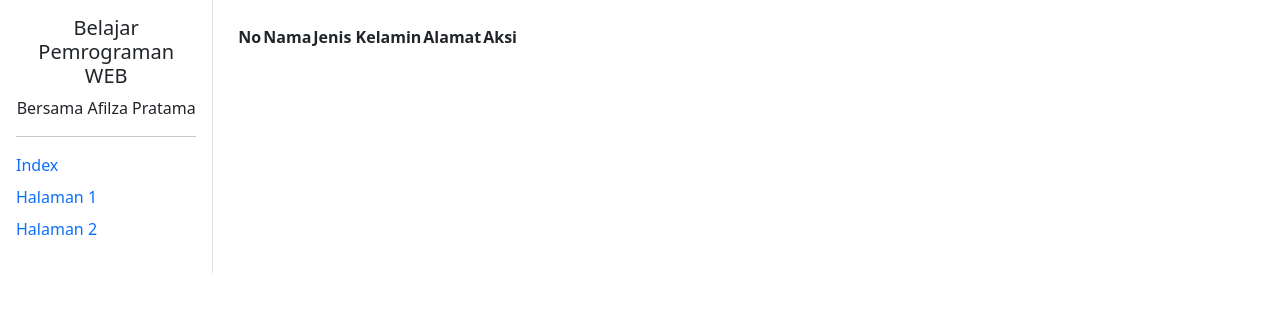
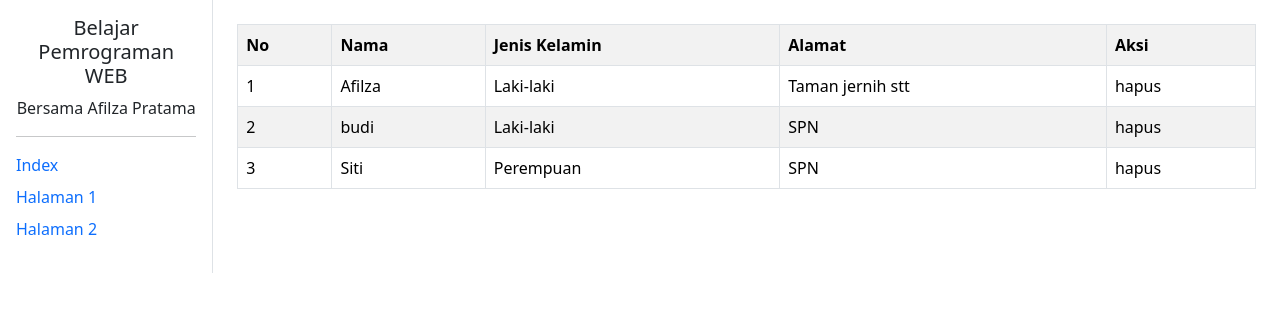
Before and after one commit to Afilzapratama/Belajar_php, a PHP site: page /halaman2.php in a window 1280 px wide. Shown: the top 312 px of the page. Run offline with PHP 8.4, Linux system fonts and the light colour scheme; lists and menus that the app fills with data are empty.

Commit message:
bvbfuszjk

```diff
--- a/halaman2.php
+++ b/halaman2.php
@@ -12,7 +12,7 @@
                 <?php include 'menu.php'; ?>
             </div>
             <div class="col-md-10 p-4">
-                <table>
+                <table class="table table-striped table-hover table-bordered">
                     <tr>
                         <th>No</th>
                         <th>Nama</th>
@@ -21,7 +21,25 @@
                         <th>Aksi</th>
                     </tr>
                     <tr>
-                        <td></td>
+                        <td>1</td>
+                        <td>Afilza</td>
+                        <td>Laki-laki</td>
+                        <td>Taman jernih stt</td>
+                        <td>hapus</td>
+                    </tr>
+                    <tr>
+                        <td>2</td>
+                        <td>budi</td>
+                        <td>Laki-laki</td>
+                        <td>SPN</td>
+                        <td>hapus</td>
+                    </tr>
+                    <tr>
+                        <td>3</td>
+                        <td>Siti</td>
+                        <td>Perempuan</td>
+                        <td>SPN</td>
+                        <td>hapus</td>
                     </tr>
                 </table>
             </div>
```
